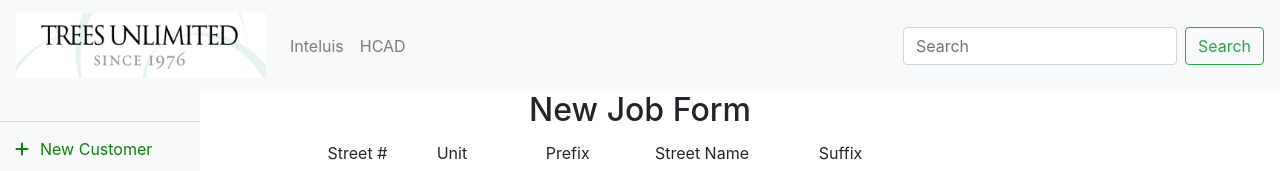
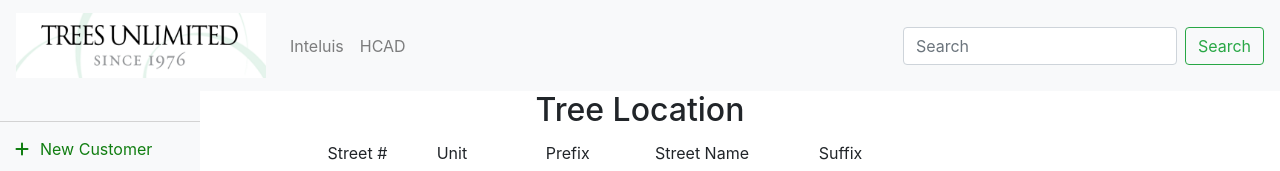
Before and after one commit to jjmetty/FinalProject, a Vue app in the folder client/: page /treeLocation in a window 1280 px wide. Shown: the top 171 px of the page. Built offline with nearby package versions, Linux system fonts and the light colour scheme.

Commit message:
Update LocationComponent.vue

```diff
--- a/client/src/components/LocationComponent.vue
+++ b/client/src/components/LocationComponent.vue
@@ -3,7 +3,7 @@
 
       <div class="row justify-content-center">
         <div class="col-md-6">
-            <h2 class="text-center">New Job Form</h2>
+            <h2 class="text-center">Tree Location</h2>
             <form>
                <div class = "row">
                   <div class = "form-group col-sm-2 my-1">
```
